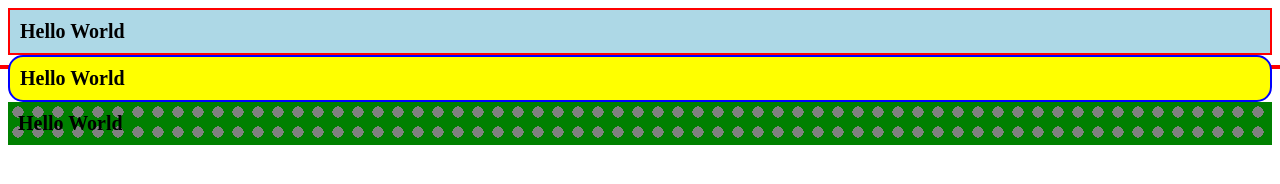
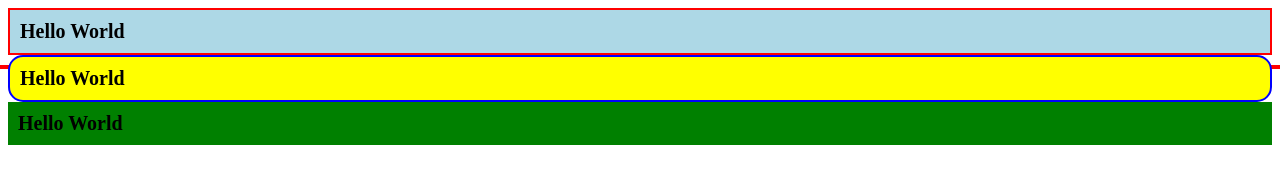
Before and after one commit to Kellyhuang1205/exercise12, a plain HTML site: page index.html in a window 1280 px wide. Drawn offline with Linux system fonts and the light colour scheme.

Commit message:
Update styles.css

```diff
--- a/styles.css
+++ b/styles.css
@@ -47,7 +47,7 @@
       font-size: 20px;
       font-weight: bold;
       color: black;
-      background-image: radial-gradient(circle, grey 40%, transparent 10%);
+      background-image: radial-gradient(circle, grey 30%, transparent0%);
       background-size: 20px 20px;
     }
   </style>
```
